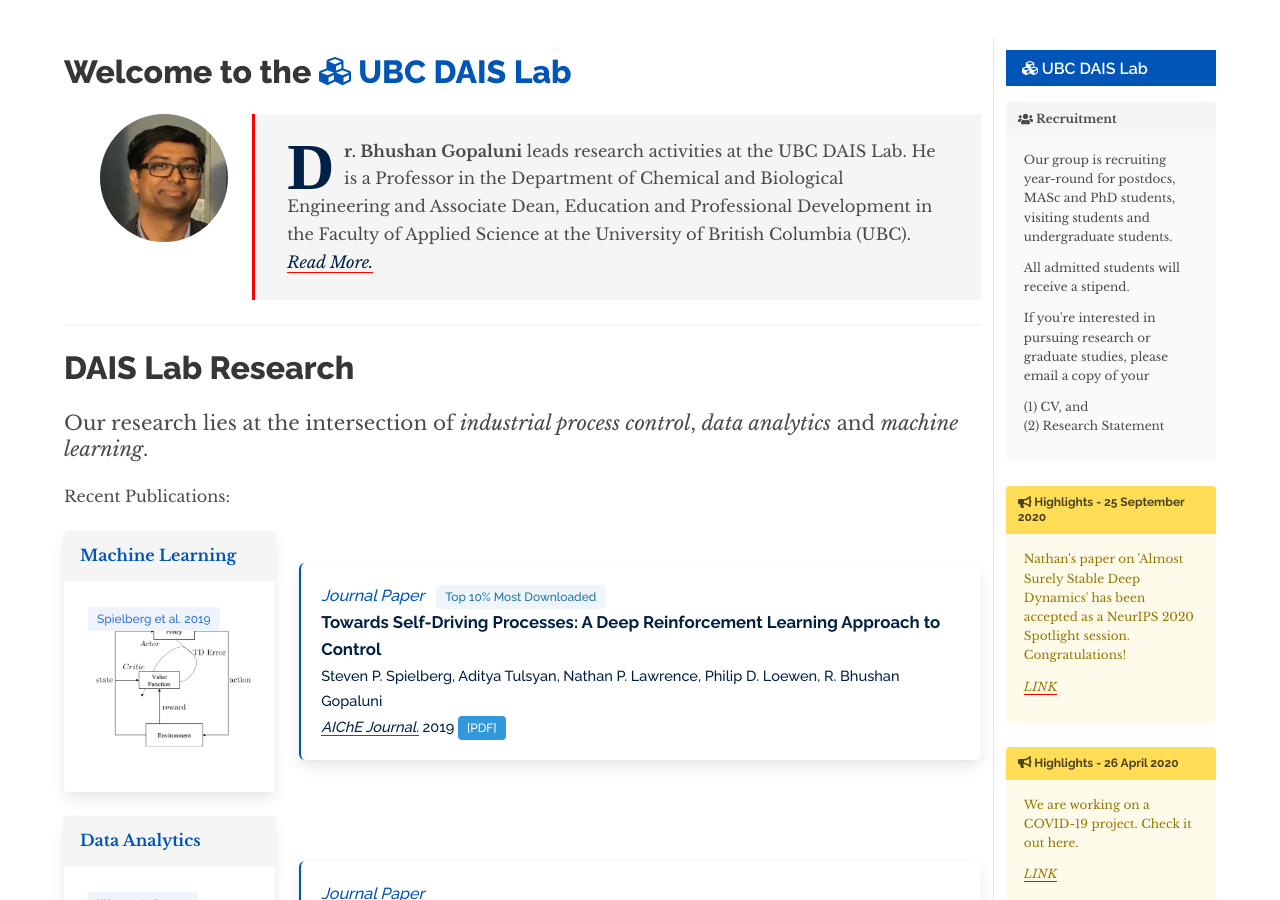
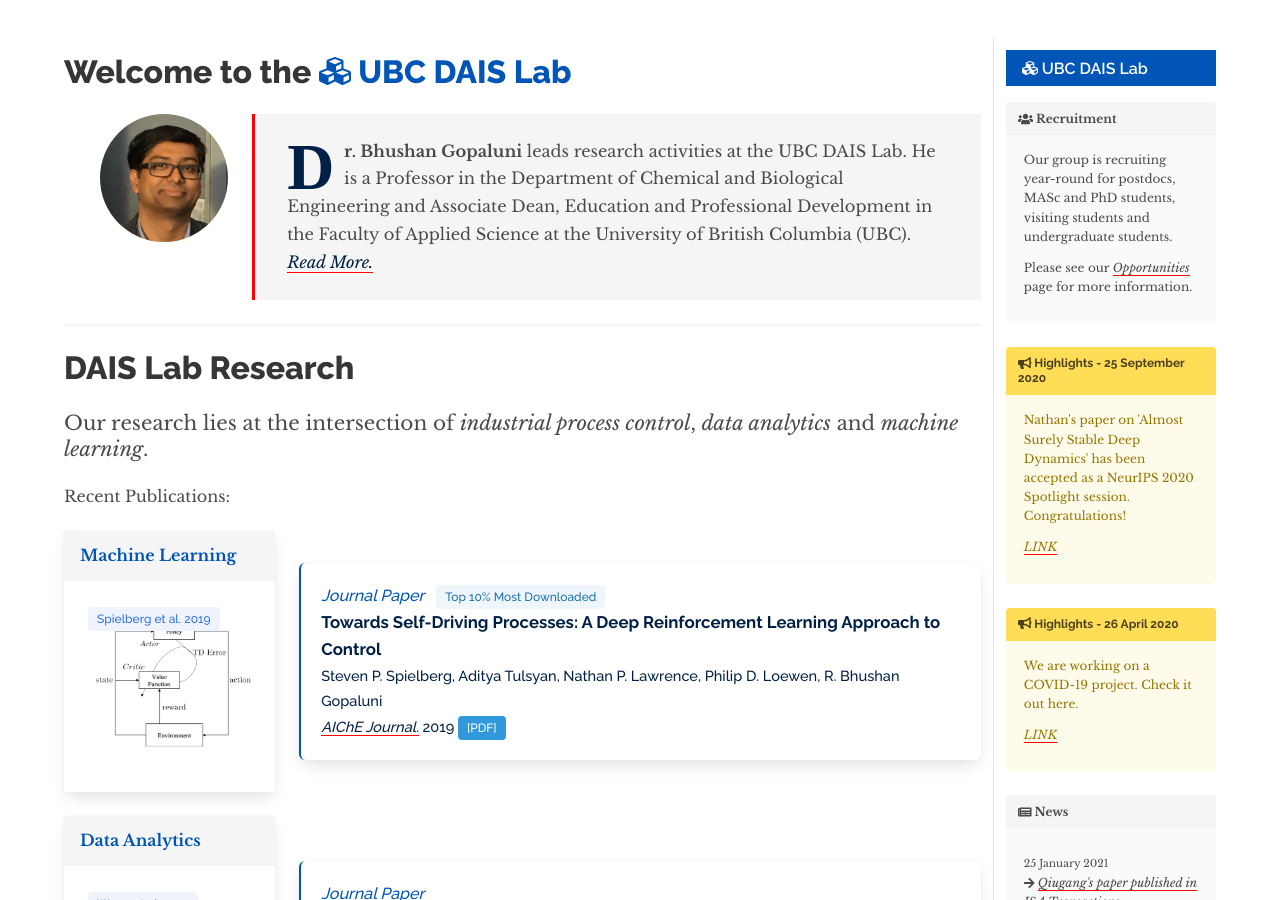
Before and after one commit to daisubc/daisubc.github.io, a Jekyll site: the page built from index.md, in a window 1280 px wide and 900 px high, scrolled down 926 px. Built offline with Jekyll 4.4.1, drawn with Linux system fonts in a browser that asks for light colours; nearby versions of some CDN libraries; some of the changed text lies outside the part shown.

Commit message:
add opportunities page

```diff
--- a/_data/pages.yml
+++ b/_data/pages.yml
@@ -10,6 +10,8 @@
 
 - name: Teaching
 
+- name: Opportunities
+
 - name: Resources
 
 - name: Videos
--- a/_includes/recruitment.html
+++ b/_includes/recruitment.html
@@ -1,7 +1,3 @@
 <p>Our group is recruiting year-round for postdocs, MASc and PhD students, visiting students and undergraduate students.</p>
 
-<p>All admitted students will receive a stipend.</p>
-
-<p>If you're interested in pursuing research or graduate studies, please email a copy of your</p>
-
-<p>(1) CV, and <br>(2) Research Statement</p>
+<p>Please see our <a href="{{site.baseurl}}/opportunities">Opportunities</a> page for more information.</p>
```
Also changed, not shown: opportunities.md (added, +52 -0 lines).
